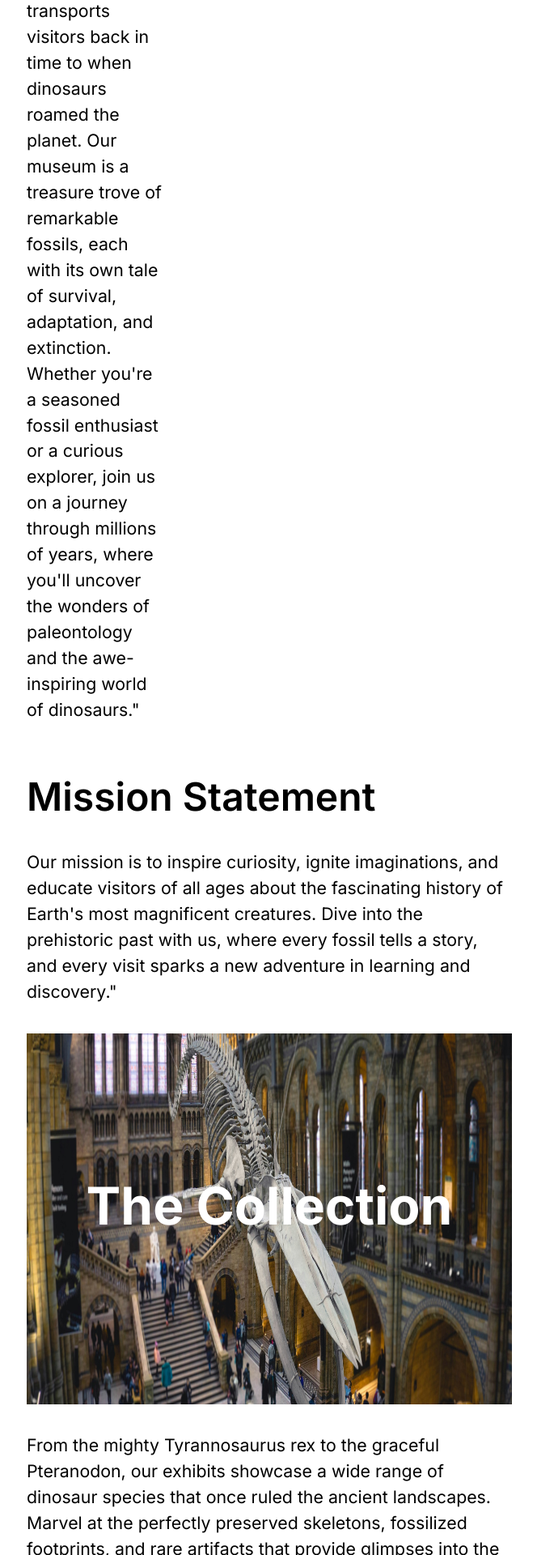
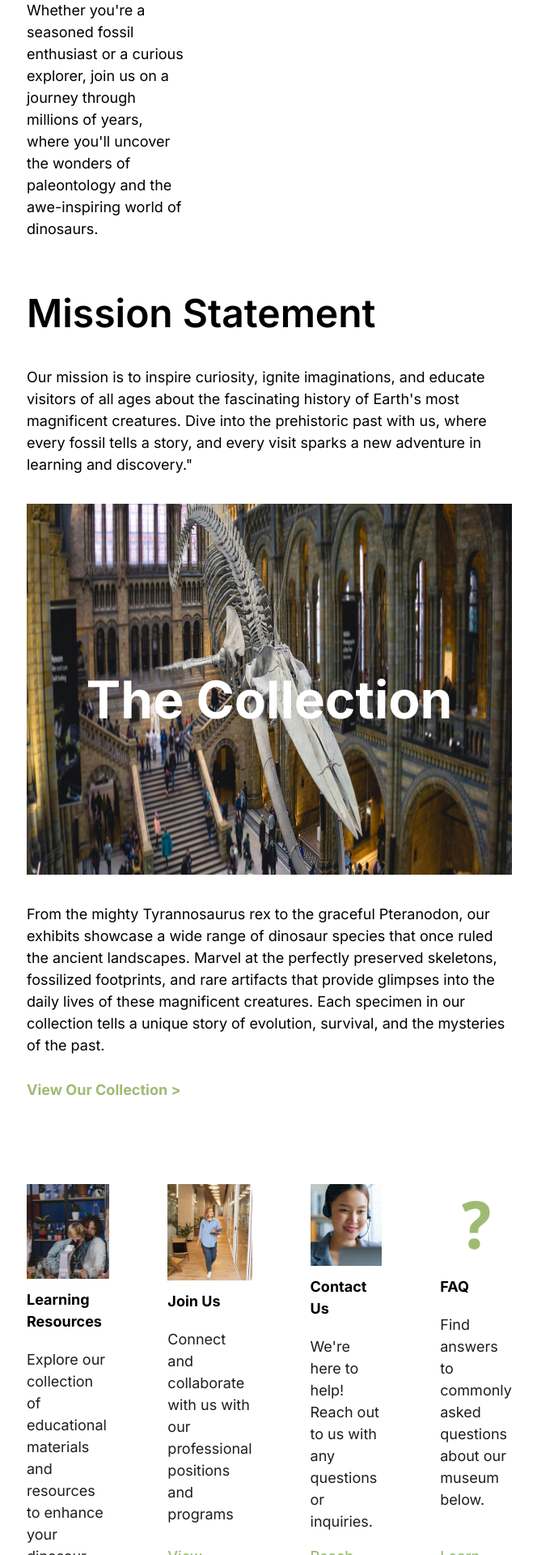
Before and after one commit to faoroj/FossilDiscoveryLab, a React (Vite) app in the folder FossilDiscoveryLab/: page /AboutUs in a window 1280 px wide. Shown: the part 880-2800 px from the top of the page at 81% size, without its empty margins (307-971 px from the left). Built offline with nearby package versions, Linux system fonts and the light colour scheme.

Commit message:
About Us Page Font Size Reduced

```diff
--- a/FossilDiscoveryLab/src/components/about/AboutUsEntry.jsx
+++ b/FossilDiscoveryLab/src/components/about/AboutUsEntry.jsx
@@ -6,16 +6,16 @@ const AboutUsEntry = () => {
             <div className='mr-3'>
                 <h1 className='text-semibold-48'>About Us</h1>
                 <div className="w-[173px] h-[1px] bg-primary mt-[29px]"></div>
-                <p className='text-normal-21 mt-[29px]'>
-                    "At the Fossil Discovery Lab, we are passionate storytellers of the Earth's ancient history.
+                <p className='text-normal-18 font-inter font-normal mt-[29px]'>
+                    At the Fossil Discovery Lab, we are passionate storytellers of the Earth's ancient history.
                     Founded by a team of dedicated paleontologists and enthusiasts, we strive to create an immersive
                     experience that transports visitors back in time to when dinosaurs roamed the planet. Our museum
                     is a treasure trove of remarkable fossils, each with its own tale of survival, adaptation, and extinction.
                     Whether you're a seasoned fossil enthusiast or a curious explorer, join us on a journey through millions of years,
-                    where you'll uncover the wonders of paleontology and the awe-inspiring world of dinosaurs."
+                    where you'll uncover the wonders of paleontology and the awe-inspiring world of dinosaurs.
                 </p>
             </div>
-            <img src={dinohead} alt='dinohead' className='w-[483px] h-[518px]'/>
+            <img src={dinohead} alt='dinohead' className='w-[483px] h-[418px]'/>
         </div>
     </section>
   )
--- a/FossilDiscoveryLab/src/components/about/Extras.jsx
+++ b/FossilDiscoveryLab/src/components/about/Extras.jsx
@@ -8,20 +8,20 @@ const Extras = () => {
 
             {ExtraResources.map((extra) => (
 
-              <div key={extra.id} className='flex flex-col mb-[100px] h-[550px]'>
+              <div key={extra.id} className='flex flex-col mb-[100px] h-[500px]'>
 
                 <img src={extra.image} alt={extra.title} className='w-full h-auto'/>
 
-                <h3 className="text-bold-21 max-w-[523px] mt-3">
+                <h3 className="text-bold-18 max-w-[523px] mt-3">
                   {extra.title}
                 </h3>
 
-                <p className="text-normal-21 text-mediumBlack max-w-[523px] mt-5">
+                <p className="text-normal-18 text-mediumBlack max-w-[523px] mt-5">
                   {extra.content}
                 </p>
 
                 <div className="mt-auto">
-                  <p className="text-medium-21 text-secondary max-w-[523px] mt-2 cursor-pointer hover:underline ">
+                  <p className="text-medium-18 text-secondary max-w-[523px] mt-2 cursor-pointer hover:underline ">
                       {extra.link}
                   </p>
                 </div>
--- a/FossilDiscoveryLab/src/components/about/MissionStatement.jsx
+++ b/FossilDiscoveryLab/src/components/about/MissionStatement.jsx
@@ -6,7 +6,7 @@ const MissionStatement = () => {
 
       <div className="flex flex-col px mt-[55px]">
         <h1 className='text-semibold-48'>Mission Statement</h1>
-        <p className='text-normal-21 mt-[29px]'>
+        <p className='text-normal-18 mt-[29px]'>
           Our mission is to inspire curiosity, ignite imaginations,
           and educate visitors of all ages about the fascinating history
           of Earth's most magnificent creatures. Dive into the prehistoric
@@ -16,10 +16,10 @@ const MissionStatement = () => {
 
         <div className='relative'>
           <img src={ collection } alt='collection' className='w-[1239px] h-[458px] mt-[35px]'/>
-          <h1 className='text-[64px] font-extrabold font-inter text-flat text-center absolute inset-0 top-[200px]'>The Collection</h1>
+          <h1 className='text-[64px] font-extrabold font-inter text-flat text-center absolute inset-0 top-[229px]'>The Collection</h1>
         </div>
 
-        <p className='text-normal-21 mt-[35px]'>
+        <p className='text-normal-18 mt-[35px]'>
           From the mighty Tyrannosaurus rex to the graceful Pteranodon, our exhibits showcase a
           wide range of dinosaur species that once ruled the ancient landscapes. Marvel at the
           perfectly preserved skeletons, fossilized footprints, and rare artifacts that provide
@@ -27,7 +27,7 @@ const MissionStatement = () => {
           tells a unique story of evolution, survival, and the mysteries of the past.
         </p>
 
-        <p className='text-bold-21 text-secondary mt-[28px] hover:cursor-pointer hover:underline'>
+        <p className='text-bold-18 text-secondary mt-[28px] hover:cursor-pointer hover:underline'>
           View Our Collection &gt;
         </p>
 
--- a/FossilDiscoveryLab/src/index.css
+++ b/FossilDiscoveryLab/src/index.css
@@ -174,6 +174,21 @@
     @apply font-inter font-bold text-[16px] leading-[150%];
   }
 
+    /* Font 18px */
+
+    .text-normal-18 {
+      @apply font-inter font-normal text-[18px] leading-[150%];
+    }
+    .text-medium-18 {
+      @apply font-inter font-medium text-[18px] leading-[150%];
+    }
+    .text-semibold-18 {
+      @apply font-inter font-semibold text-[18px] leading-[150%];
+    }
+    .text-bold-18 {
+      @apply font-inter font-bold text-[18px] leading-[150%];
+    }
+
   /* Font 21px */
 
   .text-normal-21 {
```
